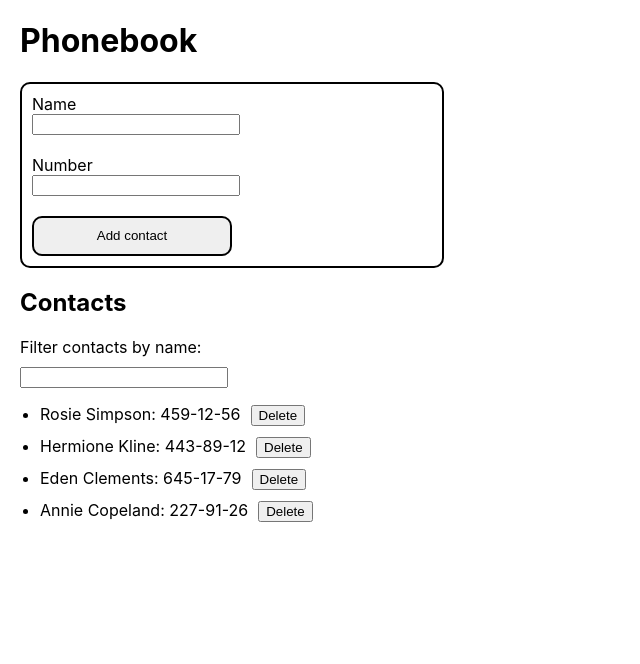
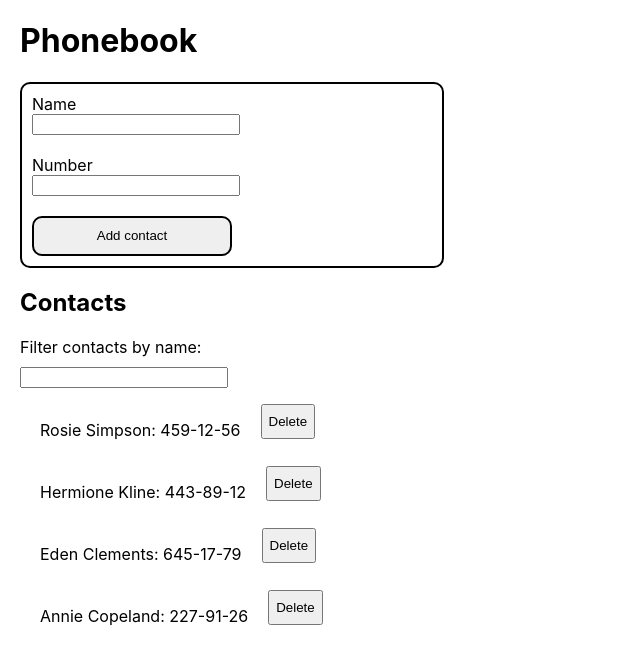
Before and after one commit to Ivanor1505/goit-react-hw-02-phonebook, a React (Create React App) app: page / in a window 1280 px wide. Shown: the top 664 px of the page, without its empty margins (0-640 px from the left). Built offline with nearby package versions, Linux system fonts and the light colour scheme.

Commit message:
React HW2.2 fixed

```diff
--- a/src/components/App.jsx
+++ b/src/components/App.jsx
@@ -5,24 +5,26 @@ import { ContactList } from './ContactList/ContactList';
 import { Filter } from './Filter/Filter';
 import { Title, TitleList } from './App.styled';
 
-
 export class App extends Component {
   state = {
     contacts: [
-    {id: 'id-1', name: 'Rosie Simpson', number: '459-12-56'},
-    {id: 'id-2', name: 'Hermione Kline', number: '443-89-12'},
-    {id: 'id-3', name: 'Eden Clements', number: '645-17-79'},
-    {id: 'id-4', name: 'Annie Copeland', number: '227-91-26'},
+      { id: 'id-1', name: 'Rosie Simpson', number: '459-12-56' },
+      { id: 'id-2', name: 'Hermione Kline', number: '443-89-12' },
+      { id: 'id-3', name: 'Eden Clements', number: '645-17-79' },
+      { id: 'id-4', name: 'Annie Copeland', number: '227-91-26' },
     ],
-  filter: ''
-  }
+    filter: '',
+  };
 
   addContact = newContact => {
-  const isAlready = this.state.contacts.some(contact => contact.name === newContact.name);
+    const isAlready = this.state.contacts.find(
+      contact => contact.name === newContact.name
+    );
 
     if (isAlready) {
       alert(`${newContact.name} is already in contacts.`);
-    }else(this.setState(prevState => ({
+    } else
+      this.setState(prevState => ({
         contacts: [
           ...prevState.contacts,
           {
@@ -30,12 +32,12 @@ export class App extends Component {
             ...newContact,
           },
         ],
-    })))
+      }));
   };
 
-  handleDelete = (contactId) => {
+  handleDelete = contactId => {
     this.setState(prevState => ({
-      contacts: prevState.contacts.filter(contact => contact.id !== contactId)
+      contacts: prevState.contacts.filter(contact => contact.id !== contactId),
     }));
   };
 
@@ -49,7 +51,7 @@ export class App extends Component {
     });
   };
 
-  changeFilter = (e) => this.setState({ filter: e.target.value });
+  changeFilter = e => this.setState({ filter: e.target.value });
 
   render() {
     const filteredContacts = this.getVisibleContacts();
@@ -63,5 +65,5 @@ export class App extends Component {
         <ContactList contacts={filteredContacts} onDelete={this.handleDelete} />
       </div>
     );
-  };
   }
+}
--- a/src/components/Contact/Contact.jsx
+++ b/src/components/Contact/Contact.jsx
@@ -1,12 +1,13 @@
-import React from "react";
-import { Button } from "./Contact.styled";
-
+import React from 'react';
+import { Button, CotactItem } from './Contact.styled';
 
 export const Contact = ({ name, number, id, onDelete }) => {
-    return (
-        <li>
-          {name}: {number}
-          <Button onClick={() => onDelete(id)}>Delete</Button>
-        </li>
-    )
-    };
+  return (
+    <CotactItem>
+      <p>
+        {name}: {number}
+      </p>
+      <Button onClick={() => onDelete(id)}>Delete</Button>
+    </CotactItem>
+  );
+};
--- a/src/components/Contact/Contact.styled.js
+++ b/src/components/Contact/Contact.styled.js
@@ -1,5 +1,11 @@
 import styled from 'styled-components';
 
 export const Button = styled.button`
-margin-left: 10px;
+display: block;
+height: 35px;
 `;
+
+export const CotactItem = styled.li`
+display: flex;
+gap: 20px;
+`;
```
Also changed, not shown: src/components/Form/Form.jsx (+20 -15 lines). Lines whose indentation alone changed are shown as unchanged.
